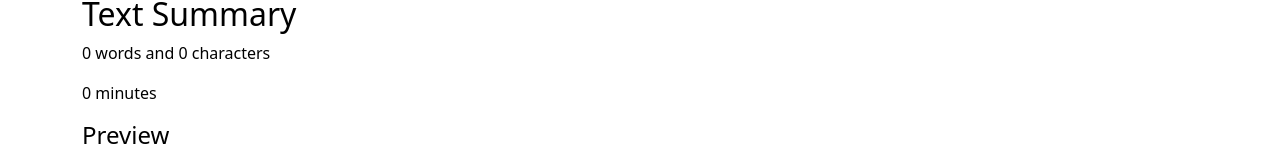
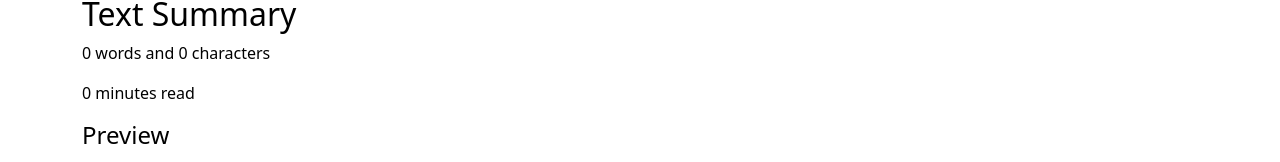
Before and after one commit to ankityy/Text-Utilities, a React (Create React App) app: page / in a window 1280 px wide. Shown: the part 467-629 px from the top of the page. Built offline with nearby package versions, Linux system fonts and the light colour scheme.

Commit message:
fix a small error

```diff
--- a/src/components/TextForm.js
+++ b/src/components/TextForm.js
@@ -70,7 +70,7 @@ export default function TextForm(props) {
             <div className="container" style={{ color: props.mode === 'light' ? 'black' : 'white' }}>
                 <h2>Text Summary</h2>
                 <p> {text.length>0 ? text.trim().split(" ").length : 0} words and {text.length} characters</p>
-                <p> {text.length>0 ? text.trim().split(" ").length*0.008 : 0} minutes</p>
+                <p> {text.length>0 ? text.trim().split(" ").length*0.008 : 0} minutes read</p>
                 <h4>Preview</h4>
                 <p>{text.length>0?text:"Nothing to Preview"}</p>
             <p></p>
```
